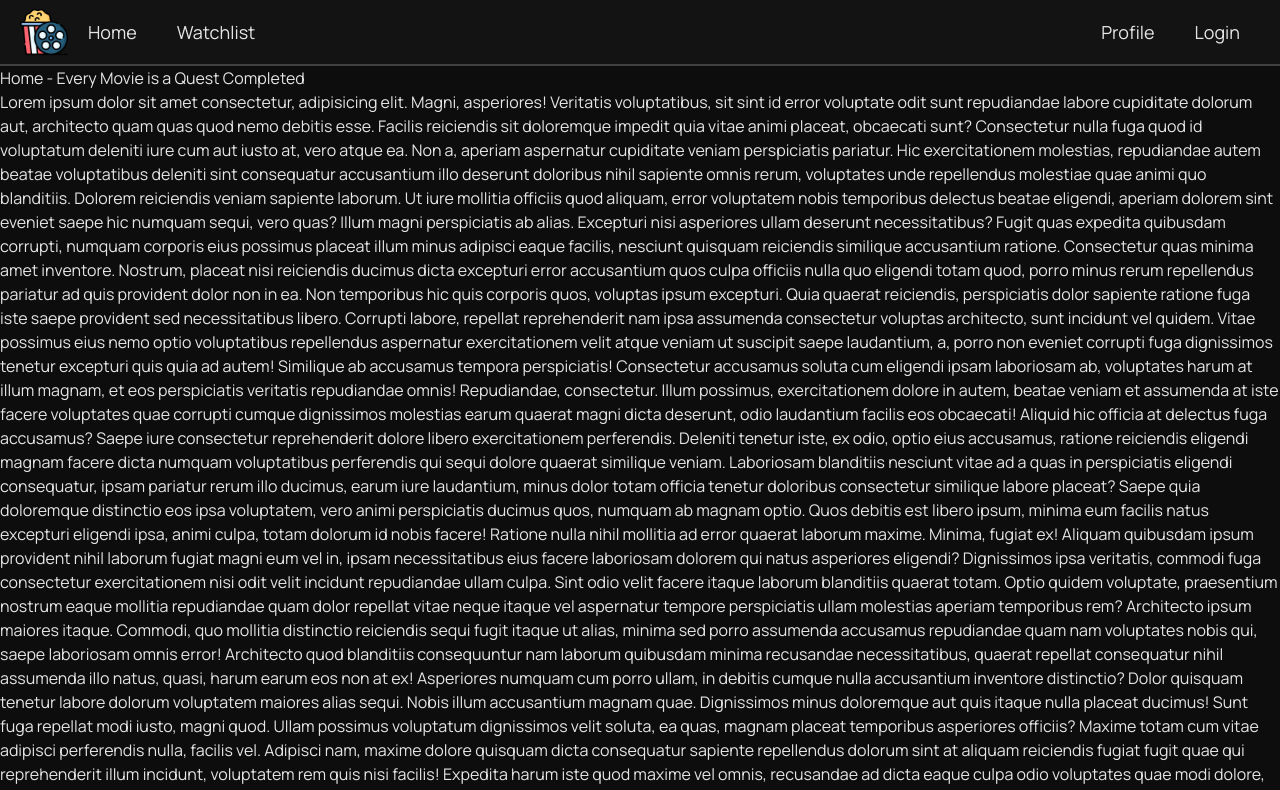
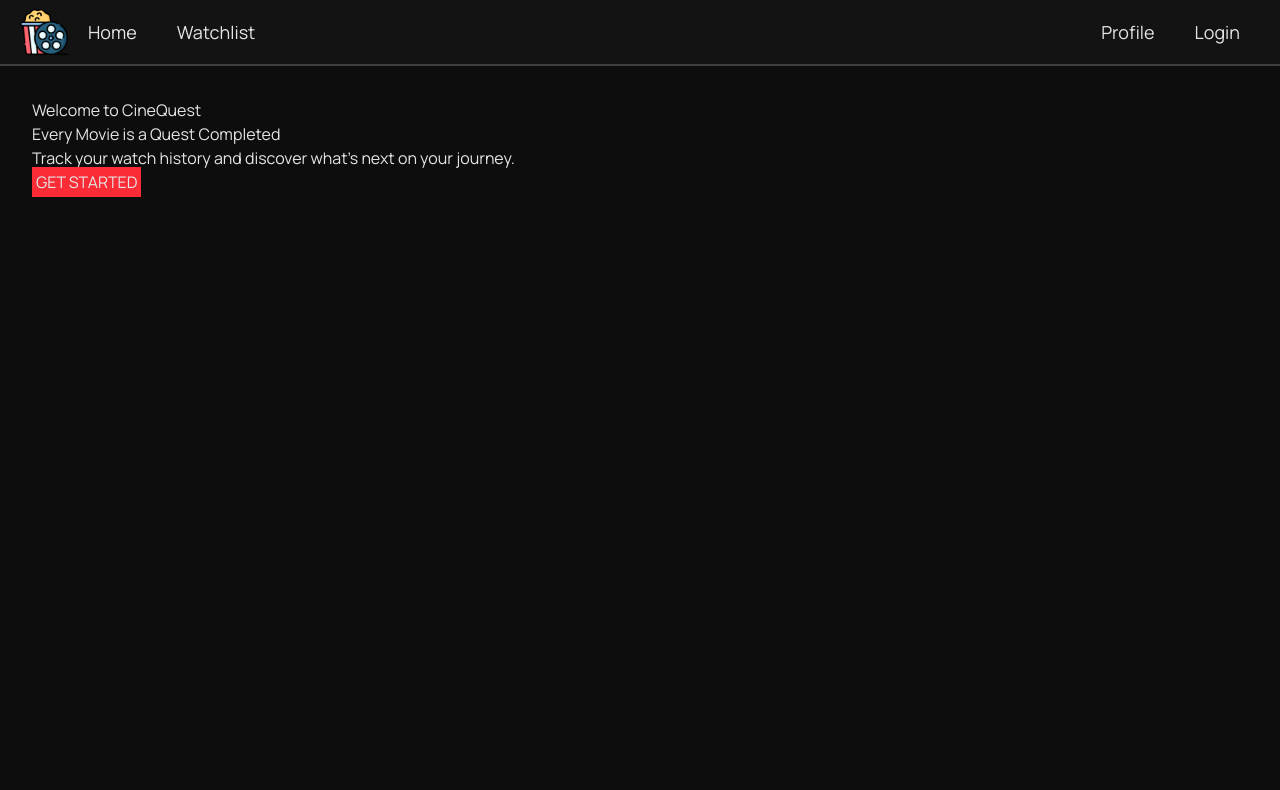
Before and after one commit to Supanat-pra/cinequest-frontend, a React (Vite) app: page / in a window 1280 px wide. Shown: the top 790 px of the page. Built offline with nearby package versions, Linux system fonts and the light colour scheme.

Commit message:
feat(README-public repo)

```diff
--- a/src/pages/Home.tsx
+++ b/src/pages/Home.tsx
@@ -1,119 +1,15 @@
+import { Link } from "react-router-dom";
 export const Home: React.FC = () => {
   return (
-    <div>
-      <div>Home - Every Movie is a Quest Completed</div>
+    <div className="m-8">
+      <h1>Welcome to CineQuest</h1>
+      <div>Every Movie is a Quest Completed</div>
       <div>
-        Lorem ipsum dolor sit amet consectetur, adipisicing elit. Magni,
-        asperiores! Veritatis voluptatibus, sit sint id error voluptate odit
-        sunt repudiandae labore cupiditate dolorum aut, architecto quam quas
-        quod nemo debitis esse. Facilis reiciendis sit doloremque impedit quia
-        vitae animi placeat, obcaecati sunt? Consectetur nulla fuga quod id
-        voluptatum deleniti iure cum aut iusto at, vero atque ea. Non a, aperiam
-        aspernatur cupiditate veniam perspiciatis pariatur. Hic exercitationem
-        molestias, repudiandae autem beatae voluptatibus deleniti sint
-        consequatur accusantium illo deserunt doloribus nihil sapiente omnis
-        rerum, voluptates unde repellendus molestiae quae animi quo blanditiis.
-        Dolorem reiciendis veniam sapiente laborum. Ut iure mollitia officiis
-        quod aliquam, error voluptatem nobis temporibus delectus beatae
-        eligendi, aperiam dolorem sint eveniet saepe hic numquam sequi, vero
-        quas? Illum magni perspiciatis ab alias. Excepturi nisi asperiores ullam
-        deserunt necessitatibus? Fugit quas expedita quibusdam corrupti, numquam
-        corporis eius possimus placeat illum minus adipisci eaque facilis,
-        nesciunt quisquam reiciendis similique accusantium ratione. Consectetur
-        quas minima amet inventore. Nostrum, placeat nisi reiciendis ducimus
-        dicta excepturi error accusantium quos culpa officiis nulla quo eligendi
-        totam quod, porro minus rerum repellendus pariatur ad quis provident
-        dolor non in ea. Non temporibus hic quis corporis quos, voluptas ipsum
-        excepturi. Quia quaerat reiciendis, perspiciatis dolor sapiente ratione
-        fuga iste saepe provident sed necessitatibus libero. Corrupti labore,
-        repellat reprehenderit nam ipsa assumenda consectetur voluptas
-        architecto, sunt incidunt vel quidem. Vitae possimus eius nemo optio
-        voluptatibus repellendus aspernatur exercitationem velit atque veniam ut
-        suscipit saepe laudantium, a, porro non eveniet corrupti fuga
-        dignissimos tenetur excepturi quis quia ad autem! Similique ab accusamus
-        tempora perspiciatis! Consectetur accusamus soluta cum eligendi ipsam
-        laboriosam ab, voluptates harum at illum magnam, et eos perspiciatis
-        veritatis repudiandae omnis! Repudiandae, consectetur. Illum possimus,
-        exercitationem dolore in autem, beatae veniam et assumenda at iste
-        facere voluptates quae corrupti cumque dignissimos molestias earum
-        quaerat magni dicta deserunt, odio laudantium facilis eos obcaecati!
-        Aliquid hic officia at delectus fuga accusamus? Saepe iure consectetur
-        reprehenderit dolore libero exercitationem perferendis. Deleniti tenetur
-        iste, ex odio, optio eius accusamus, ratione reiciendis eligendi magnam
-        facere dicta numquam voluptatibus perferendis qui sequi dolore quaerat
-        similique veniam. Laboriosam blanditiis nesciunt vitae ad a quas in
-        perspiciatis eligendi consequatur, ipsam pariatur rerum illo ducimus,
-        earum iure laudantium, minus dolor totam officia tenetur doloribus
-        consectetur similique labore placeat? Saepe quia doloremque distinctio
-        eos ipsa voluptatem, vero animi perspiciatis ducimus quos, numquam ab
-        magnam optio. Quos debitis est libero ipsum, minima eum facilis natus
-        excepturi eligendi ipsa, animi culpa, totam dolorum id nobis facere!
-        Ratione nulla nihil mollitia ad error quaerat laborum maxime. Minima,
-        fugiat ex! Aliquam quibusdam ipsum provident nihil laborum fugiat magni
-        eum vel in, ipsam necessitatibus eius facere laboriosam dolorem qui
-        natus asperiores eligendi? Dignissimos ipsa veritatis, commodi fuga
-        consectetur exercitationem nisi odit velit incidunt repudiandae ullam
-        culpa. Sint odio velit facere itaque laborum blanditiis quaerat totam.
-        Optio quidem voluptate, praesentium nostrum eaque mollitia repudiandae
-        quam dolor repellat vitae neque itaque vel aspernatur tempore
-        perspiciatis ullam molestias aperiam temporibus rem? Architecto ipsum
-        maiores itaque. Commodi, quo mollitia distinctio reiciendis sequi fugit
-        itaque ut alias, minima sed porro assumenda accusamus repudiandae quam
-        nam voluptates nobis qui, saepe laboriosam omnis error! Architecto quod
-        blanditiis consequuntur nam laborum quibusdam minima recusandae
-        necessitatibus, quaerat repellat consequatur nihil assumenda illo natus,
-        quasi, harum earum eos non at ex! Asperiores numquam cum porro ullam, in
-        debitis cumque nulla accusantium inventore distinctio? Dolor quisquam
-        tenetur labore dolorum voluptatem maiores alias sequi. Nobis illum
-        accusantium magnam quae. Dignissimos minus doloremque aut quis itaque
-        nulla placeat ducimus! Sunt fuga repellat modi iusto, magni quod. Ullam
-        possimus voluptatum dignissimos velit soluta, ea quas, magnam placeat
-        temporibus asperiores officiis? Maxime totam cum vitae adipisci
-        perferendis nulla, facilis vel. Adipisci nam, maxime dolore quisquam
-        dicta consequatur sapiente repellendus dolorum sint at aliquam
-        reiciendis fugiat fugit quae qui reprehenderit illum incidunt,
-        voluptatem rem quis nisi facilis! Expedita harum iste quod maxime vel
-        omnis, recusandae ad dicta eaque culpa odio voluptates quae modi dolore,
-        error non reiciendis laborum, aut accusantium cumque velit. Ea
-        temporibus itaque voluptas dolore alias exercitationem minima officiis
-        nemo repellendus nulla consequuntur non laborum laboriosam dolorem quam
-        delectus minus cum, doloribus fugit ratione. Assumenda, pariatur amet.
-        Deserunt voluptatibus dolor quo iusto vero. Vero tenetur vitae
-        necessitatibus rem commodi. Dolor, aut? Blanditiis deleniti esse, id
-        possimus illo nostrum itaque quasi quo, a cum consectetur distinctio,
-        praesentium non. Vel alias, voluptatibus a fugiat sequi laboriosam eius
-        libero non sed iure nihil quos voluptate corporis architecto asperiores,
-        dolor minima facere tenetur vero repellat neque sapiente id. Error, cum,
-        quae aspernatur corrupti animi, veritatis ea blanditiis saepe ullam
-        excepturi eligendi laudantium deserunt eaque vitae suscipit magnam
-        ratione aperiam magni voluptas iste! Cumque quia dolores amet, qui
-        distinctio voluptate unde? Iusto repudiandae fuga incidunt quidem nemo
-        obcaecati suscipit possimus ipsam voluptatem consequatur impedit
-        laudantium cumque eum ullam, eveniet soluta id error harum rerum iste
-        voluptatibus itaque ea commodi? Earum recusandae pariatur accusantium
-        repudiandae. Facilis pariatur voluptates quia? Ut sed deleniti tempora
-        est itaque fugiat perferendis quibusdam exercitationem maxime voluptatum
-        eaque amet corporis repudiandae quos magni repellendus consequuntur
-        consectetur alias maiores vero, recusandae sequi fuga reprehenderit
-        quisquam. Possimus dicta quo alias, minima rerum sed expedita quas autem
-        maxime impedit, doloribus architecto illum dolor quae, illo magni rem
-        veritatis exercitationem. Possimus, veniam veritatis totam commodi
-        voluptates eveniet minima sed quis ullam aliquam mollitia necessitatibus
-        accusantium officiis repellat voluptatum, ducimus molestias magnam!
-        Temporibus, earum maxime corrupti provident tempora totam optio nemo
-        debitis quisquam neque laudantium nulla odit doloribus sint consequuntur
-        necessitatibus. Expedita placeat pariatur veritatis eligendi illo.
-        Voluptatibus corporis, omnis ad aperiam a magni magnam nisi velit sit,
-        fugit non tempora aliquid. Sequi numquam at blanditiis nisi. Magni
-        veniam vitae cumque, sunt ab nostrum quod facere corporis alias ipsa
-        dolore harum adipisci accusantium! Labore perferendis ducimus nam
-        deserunt sequi delectus culpa odit officia, ut modi eveniet! Commodi
-        eligendi, neque suscipit debitis quis labore voluptas architecto ipsum
-        saepe alias unde quasi magni vel, in sequi eius, fugit eos quam quidem
-        animi fuga excepturi. Illo ipsum corrupti, ipsa sequi asperiores
-        laboriosam eos nihil officia maiores provident vitae repellat soluta
-        placeat minus temporibus, accusamus ipsam?
+        Track your watch history and discover what’s next on your journey.
       </div>
+      <Link to="/login" className="bg-red-500 p-1 hover:bg-red-700">
+        GET STARTED
+      </Link>
     </div>
   );
 };
```
Also changed, not shown: 1 other file (tests, documents, lock files or other folders).
